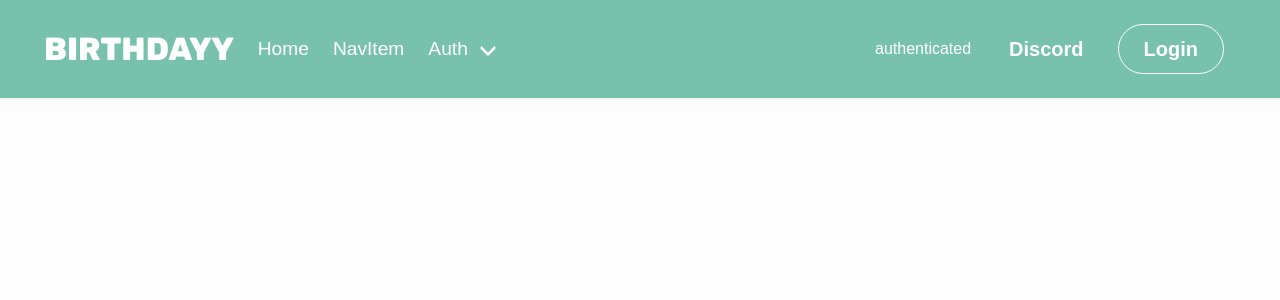
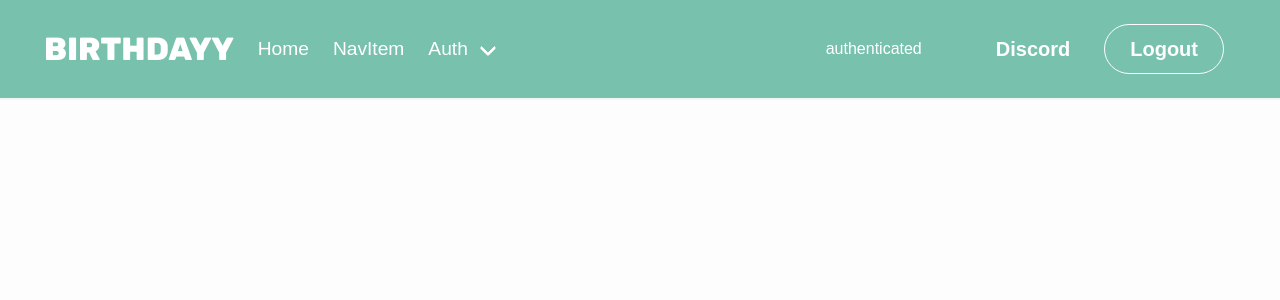
Before and after one commit to BirthdayyBot/dashboard, a Next.js app: page /auth-test/redirect in a window 1280 px wide. Shown: the top 300 px of the page. Built offline with nearby package versions, Linux system fonts and the light colour scheme; no server answers; sample sign-in values are in the browser's storage; grey boxes are pictures that could not be loaded; a web font is replaced by a local one; what @skyra/env-utilities would draw is missing.

Commit message:
feat: add userId to session Info

```diff
--- a/next.config.js
+++ b/next.config.js
@@ -15,9 +15,15 @@ const nextConfig = {
 		remotePatterns: [
 			{
 				protocol: 'https',
-				hostname: 'discord.com',
-				port: '',
-				pathname: '?'
+				hostname: 'discord.com'
+			},
+			{
+				protocol: 'https',
+				hostname: 'cdn.discordapp.com'
+			},
+			{
+				protocol: 'https',
+				hostname: 'bulma.io'
 			}
 		]
 	}
--- a/src/app/auth-test/client/page.tsx
+++ b/src/app/auth-test/client/page.tsx
@@ -11,5 +11,5 @@ export default function ClientPage() {
 			redirect(`${UrlSlugEnum.LOGIN}?callbackUrl=/client`);
 		}
 	});
-	return <h1>{session?.user.discordId}</h1>;
+	return <h1>{session?.user.userId}</h1>;
 }
--- a/src/app/auth-test/protected/page.tsx
+++ b/src/app/auth-test/protected/page.tsx
@@ -3,5 +3,5 @@ import { getServerSession } from 'next-auth/next';
 
 export default async function RedirectAuthExample() {
 	const session = await getServerSession(authOptions);
-	return <>{session ? <h1>{session.user.discordId}</h1> : <h1>Not allowed</h1>}</>;
+	return <>{session ? <h1>{session.user?.username}</h1> : <h1>Not allowed</h1>}</>;
 }
--- a/src/app/auth-test/redirect/page.tsx
+++ b/src/app/auth-test/redirect/page.tsx
@@ -9,7 +9,7 @@ export default async function RedirectAuthExample() {
 	}
 	return (
 		<>
-			<h1>{session.user.discordId}</h1>{' '}
+			<h1>{session.user.userId}</h1>{' '}
 		</>
 	);
 }
--- a/src/components/navbar/index.tsx
+++ b/src/components/navbar/index.tsx
@@ -1,15 +1,65 @@
 'use client';
 import { isActiveAtome } from '@lib/atoms';
-import { UrlSlugEnum } from '@lib/enum/url-slug.enum';
 import { useAtom } from 'jotai';
-import { useSession } from 'next-auth/react';
+import { signIn, useSession } from 'next-auth/react';
+import Image from 'next/image';
 import Link from 'next/link';
 import NavbarDropdown from './dropdown';
 import NavbarItem from './item';
 
-export default function Navbar() {
+export default function Navbar(): JSX.Element {
 	const [isActive, setIsActive] = useAtom(isActiveAtome);
 	const { data: session } = useSession();
+	const isLoggedIn = session ? true : false;
+
+	const login = () => {
+		signIn().catch((err) => {
+			console.log(err);
+		});
+	};
+
+	const logout = () => {
+		signIn().catch((err) => {
+			console.log(err);
+		});
+	};
+
+	const LoginLogoutButton = () => {
+		if (isLoggedIn)
+			return (
+				<button
+					onClick={() => login()}
+					className={`button is-rounded is-strong ${isActive ? 'is-primary is-fullwidth' : 'is-white is-outlined'}`}
+				>
+					Logout
+				</button>
+			);
+		return (
+			<button
+				onClick={() => logout()}
+				className={`button is-rounded is-strong ${isActive ? 'is-primary is-fullwidth' : 'is-white is-outlined'}`}
+			>
+				Login
+			</button>
+		);
+	};
+
+	const DiscordAvatar = () => {
+		if (isLoggedIn) {
+			return (
+				<figure className="image is-square">
+					<Image
+						className="is-rounded"
+						src={session?.user?.imageUrl ?? 'https://bulma.io/images/placeholders/256x256.png'}
+						alt="Profile Picture"
+						width={128}
+						height={128}
+					/>
+				</figure>
+			);
+		}
+		return <></>;
+	};
 	return (
 		<div className="navbarComponent">
 			<nav className="navbar has-shadow is-primary is-spaced mb-2" role="navigation" aria-label="main navigation">
@@ -47,7 +97,10 @@ export default function Navbar() {
 					</div>
 
 					<div className="navbar-end">
-						{session ? 'authenticated' : 'not authenticated'}
+						{isLoggedIn ? 'authenticated' : 'not authenticated'}
+						<div className="navbar-item mr-3">
+							<DiscordAvatar />
+						</div>
 						<div className="navbar-item mr-3">
 							<div className="buttons are-medium">
 								<Link
@@ -58,12 +111,7 @@ export default function Navbar() {
 									Discord
 								</Link>
 
-								<Link
-									href={UrlSlugEnum.LOGIN}
-									className={`button is-rounded is-strong ${isActive ? 'is-primary is-fullwidth' : 'is-white is-outlined'}`}
-								>
-									Login
-								</Link>
+								<LoginLogoutButton />
 							</div>
 						</div>
 					</div>
--- a/src/lib/environment.ts
+++ b/src/lib/environment.ts
@@ -5,5 +5,5 @@ export const DISCORD_CLIENT_ID = envParseNumber('DISCORD_CLIENT_ID');
 export const DISCORD_CLIENT_SECRET = envParseString('DISCORD_CLIENT_SECRET');
 
 // Webpage
-export const BRAND_COLOR = envParseString('BRAND_COLOR', 'default');
+export const BRAND_COLOR = envParseString('BRAND_COLOR');
 export const BIRTHDAYY_LOGO = envParseString('BIRTHDAYY_LOGO');
--- a/src/lib/options/auth.ts
+++ b/src/lib/options/auth.ts
@@ -17,5 +17,19 @@ export const authOptions: NextAuthOptions = {
 		brandColor: BRAND_COLOR,
 		colorScheme: 'auto',
 		logo: BIRTHDAYY_LOGO
+	},
+	callbacks: {
+		session: ({ session, token }) => {
+			if (session?.user) {
+				session.user.userId = token.sub;
+				session.user.username = token.name;
+				session.user.imageUrl = token.picture;
+			}
+			return session;
+		}
+	},
+	session: {
+		strategy: 'jwt',
+		maxAge: 3600 * 24 * 30 // 30 days
 	}
 };
```
Also changed, not shown: src/lib/types/next-auth.d.ts (+7 -4 lines).
